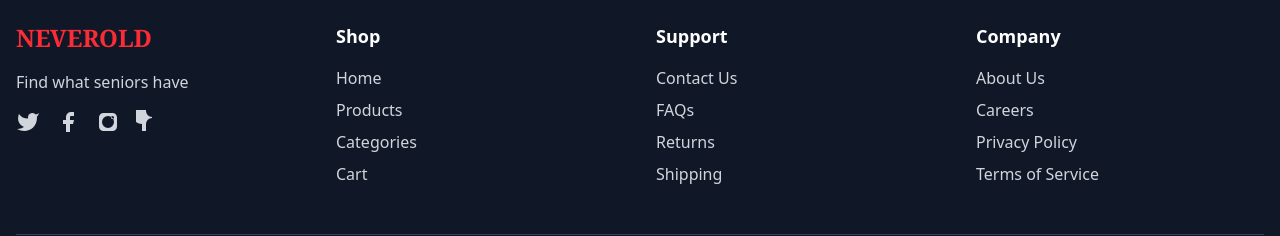
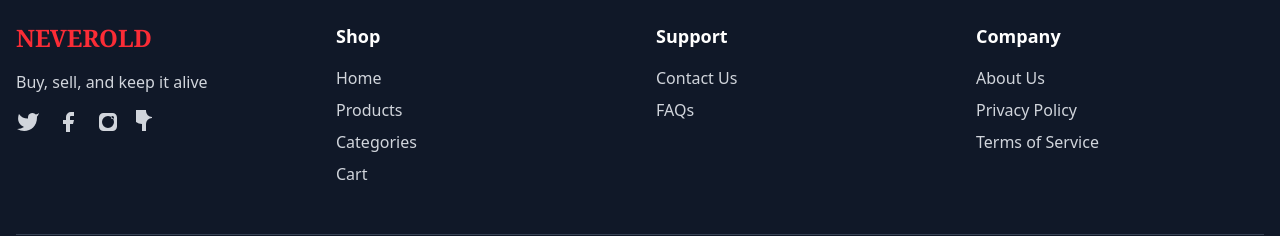
Before and after one commit to rajeevJha-0700/niec-store, a React (Vite) app: page / in a window 1280 px wide. Shown: the part 830-1066 px from the top of the page. Built offline with nearby package versions, Linux system fonts and the light colour scheme; no server answers; the database is empty.

Commit message:
footer is updated

```diff
--- a/src/Component/Footer.jsx
+++ b/src/Component/Footer.jsx
@@ -1,15 +1,6 @@
 import { Link } from "react-router-dom";
-import { useState } from "react";
 
 function Footer() {
-  const [email, setEmail] = useState("");
-
-  const handleNewsletterSubmit = (e) => {
-    e.preventDefault();
-    alert(`Subscribed with: ${email}`);
-    setEmail("");
-  };
-
   const footerLinks = [
     {
       title: "Shop",
@@ -25,15 +16,12 @@ function Footer() {
       links: [
         { name: "Contact Us", path: "/contact" },
         { name: "FAQs", path: "/faqs" },
-        { name: "Returns", path: "/returns" },
-        { name: "Shipping", path: "/shipping" },
       ],
     },
     {
       title: "Company",
       links: [
         { name: "About Us", path: "/about" },
-        { name: "Careers", path: "/careers" },
         { name: "Privacy Policy", path: "/privacy" },
         { name: "Terms of Service", path: "/terms" },
       ],
@@ -43,22 +31,22 @@ function Footer() {
   const socialLinks = [
     {
       name: "Twitter",
-      path: "https://twitter.com",
+      path: "/x",
       icon: "M23 3a10.9 10.9 0 01-3.14 1.53 4.48 4.48 0 00-7.86 3v1A10.66 10.66 0 013 4s-4 9 5 13a11.64 11.64 0 01-7 2c9 5 20 0 20-11.5a4.5 4.5 0 00-.08-.83A7.72 7.72 0 0023 3z",
     },
     {
       name: "Facebook",
-      path: "https://facebook.com",
+      path: "/facebook",
       icon: "M18 2h-3a5 5 0 00-5 5v3H7v4h3v8h4v-8h3l1-4h-4V7a1 1 0 011-1h3z",
     },
     {
       name: "Instagram",
-      path: "https://instagram.com",
+      path: "/instagram",
       icon: "M16.5 3h-9A4.5 4.5 0 003 7.5v9A4.5 4.5 0 007.5 21h9a4.5 4.5 0 004.5-4.5v-9A4.5 4.5 0 0016.5 3zm-4.5 15a6 6 0 110-12 6 6 0 010 12zm6-10.5a1.5 1.5 0 11-3 0 1.5 1.5 0 013 0z",
     },
     {
       name: "LinkedIn",
-      path: "https://linkedin.com",
+      path: "/linkedin",
       icon: "M16 8a6 6 0 00-6 6v7h-4v-7a10 10 0 010-20h4v7a6 6 0 006 6z",
     },
   ];
@@ -70,7 +58,7 @@ function Footer() {
           {/* Brand Section */}
           <div>
             <h3 className="text-2xl font-serif font-bold text-red-500 mb-4">NEVEROLD</h3>
-            <p className="text-gray-300 mb-4">Find what seniors have</p>
+            <p className="text-gray-300 mb-4">Buy, sell, and keep it alive</p>
             <div className="flex space-x-4">
               {socialLinks.map((social) => (
                 <a
```
